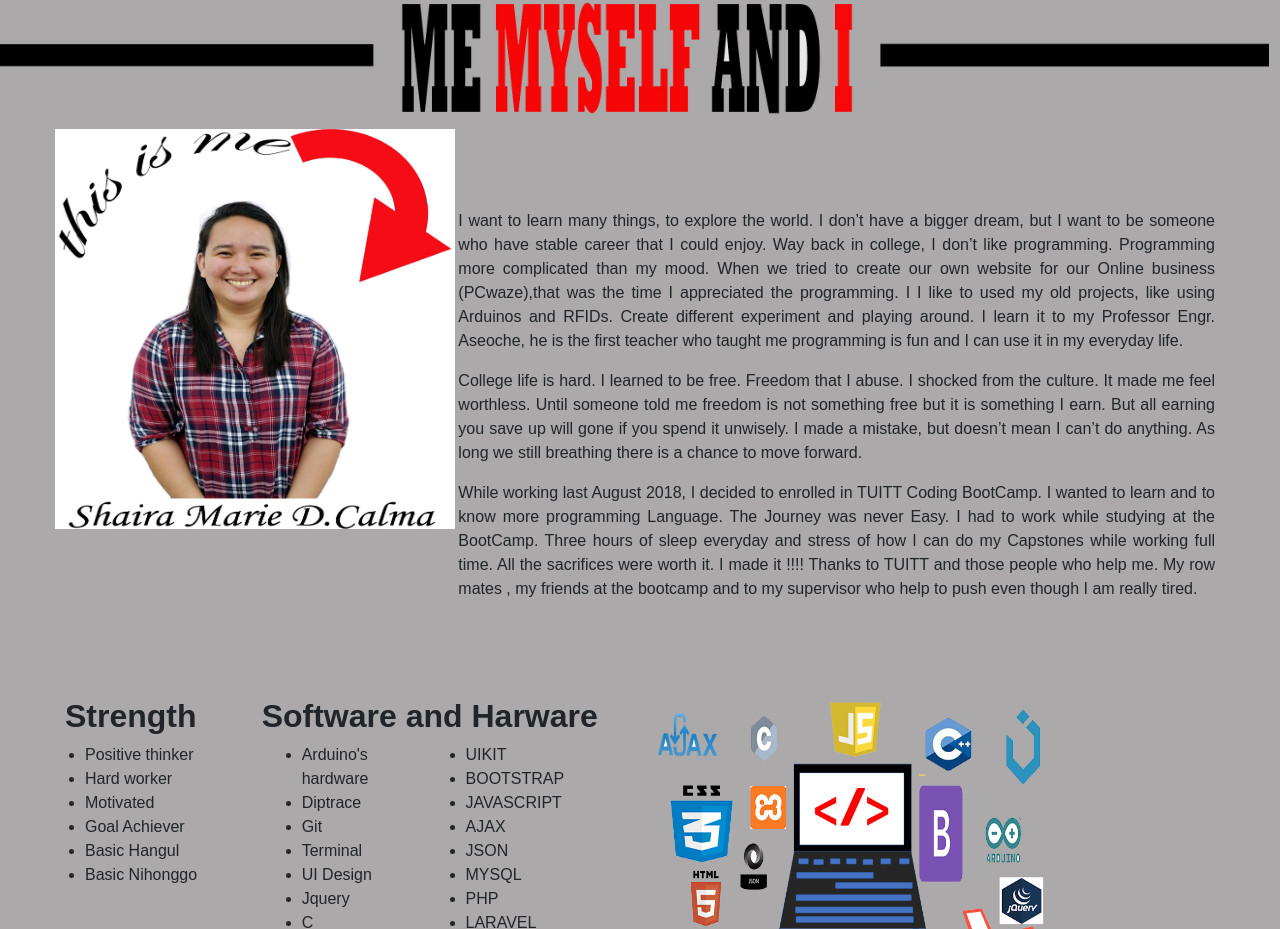
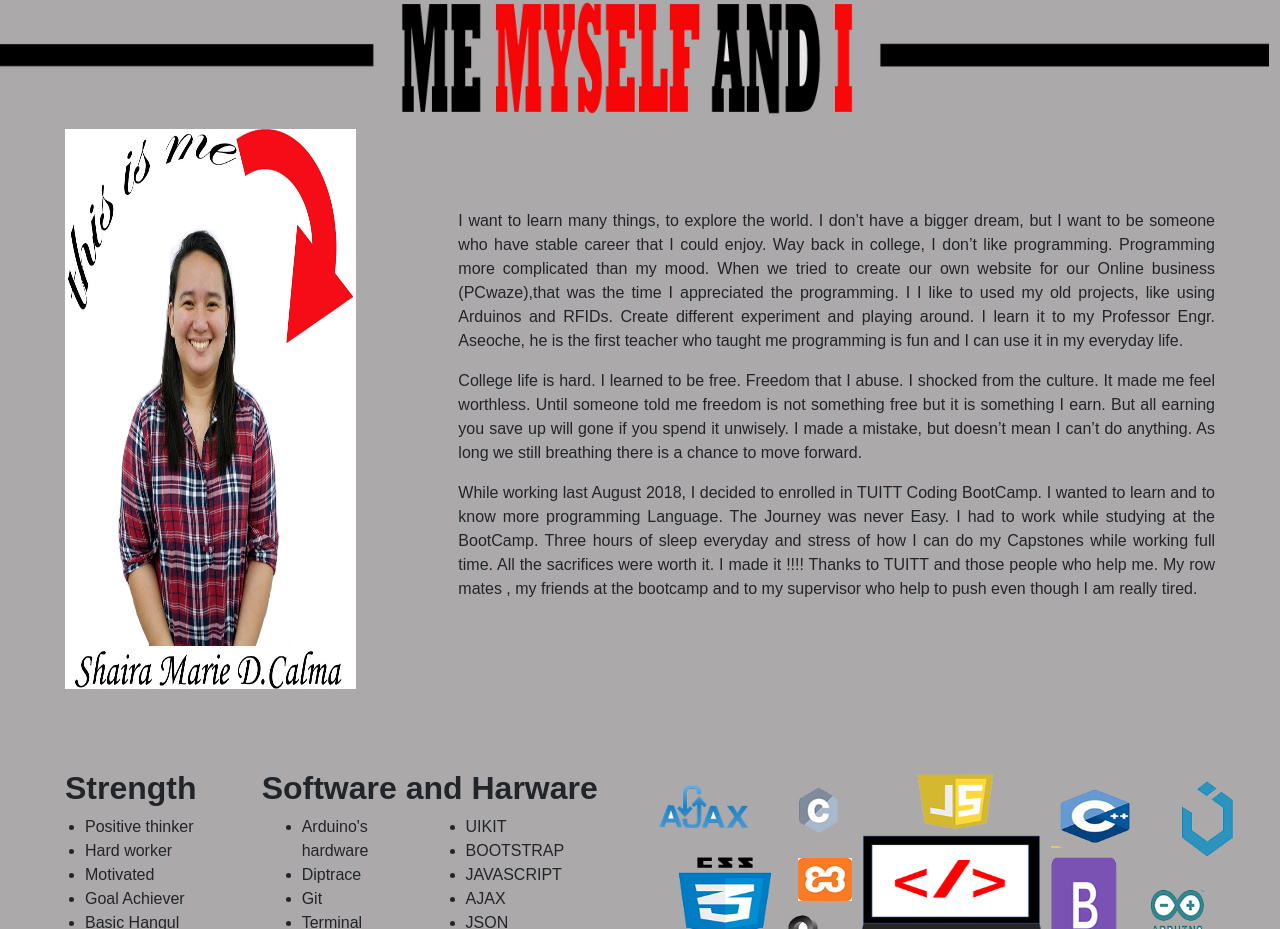
Before and after one commit to calmashairamarie/Portfolio, a plain HTML site: page index.html in a window 1280 px wide. Shown: the part 814-1743 px from the top of the page. Drawn offline with nearby package versions, Linux system fonts and the light colour scheme.

Commit message:
Update style.css

```diff
--- a/assets/css/style.css
+++ b/assets/css/style.css
@@ -350,7 +350,7 @@ body{
 	overflow: auto;
 	height: 85%;
 } */
-.programming img
+/*.programming img
 {
 	height: 300px;
 	width: 400px;
@@ -360,6 +360,6 @@ body{
 	width: 110%;
 	margin-top: -10vh;
 	margin-left: -10px;
-}
+}*/
 
 }
```
